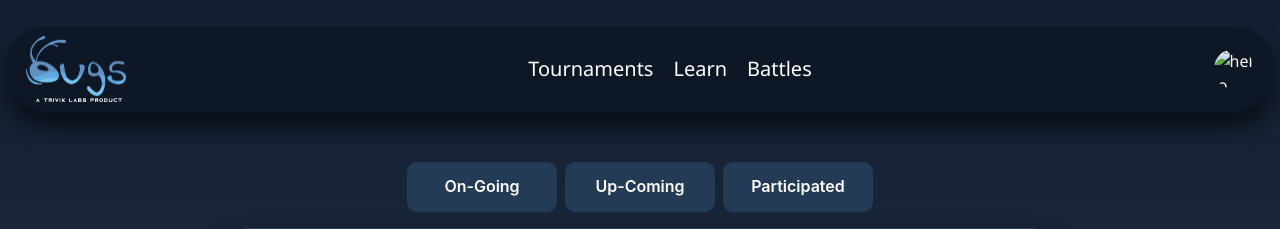
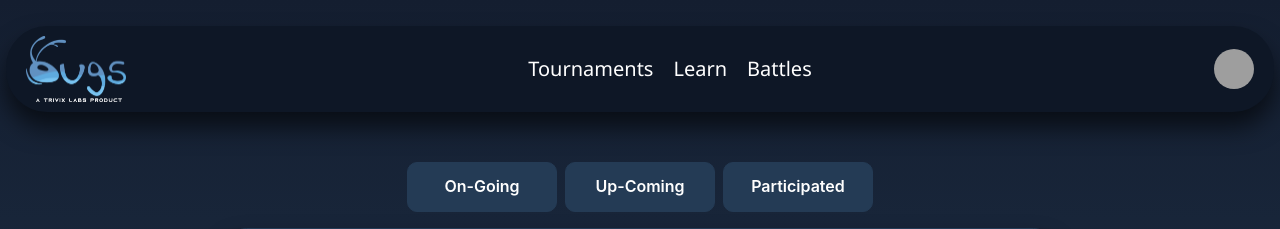
Before and after one commit to HarshVir2003/ClashofBugs, a Django app: page /tournament/ in a window 1280 px wide. Shown: the top 229 px of the page. Run offline with Django 5.2, Linux system fonts and the light colour scheme; the visitor is signed in with stand-in values (Sample User, id 1); data that the repository does not hold is empty; grey boxes are pictures that could not be loaded.

Commit message:
Update tournament.html

```diff
--- a/tournaments/templates/tournament.html
+++ b/tournaments/templates/tournament.html
@@ -68,7 +68,7 @@
     </ul>
 
     <a href="{% url 'dashboard:dashboard' %}">
-        <img src="" alt="hello" class="nav-image">
+        <img src="{% static 'bug_img.jpg' %}" alt="hello" class="nav-image">
               </a>
     <div class="menu-toggle">
     <input id="checkbox" type="checkbox" class="menu-btn">
```
